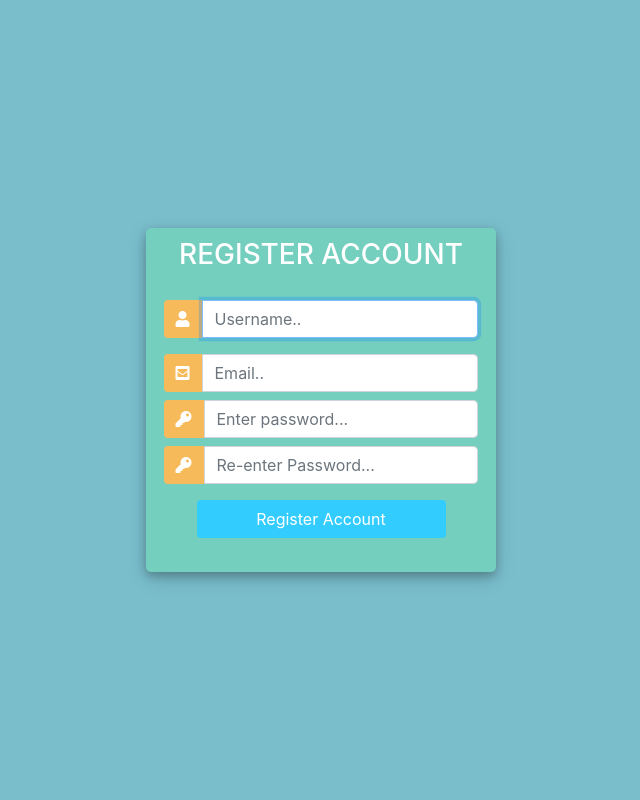
After one commit to regmibishal42/conceptOne, a Django app: page /registerPage in a window 1280 px wide. The commit adds this page. Shown: the whole page, without its empty margins (319-959 px from the left). Run offline with Django 3.2, Linux system fonts and the light colour scheme; some libraries are stand-ins or nearby versions.

Commit message:
RegisterPage using Django Bulit In Auth Mehod with Custom Form Creation

```diff
--- /dev/null
+++ b/shop/forms.py
@@ -0,0 +1,11 @@
+from django.forms import ModelForm
+from django.contrib.auth.forms import UserCreationForm
+from django.contrib.auth.models import User
+from django import forms
+
+
+class CreateUserForm(UserCreationForm):
+    class Meta:
+        model = User
+        # only these fild will appear in the Regsiter Page
+        fields = ['username','email','password1','password2']
--- a/shop/templates/shop/base.html
+++ b/shop/templates/shop/base.html
@@ -38,11 +38,12 @@
     </ul>
     <form method='GET' action="/search/"class="form-inline my-2 my-lg-0">
       <input name="search" id='search' class="form-control mr-sm-2" type="search" placeholder="Search" aria-label="Search">
-      <button class="btn btn-outline-success my-2 my-sm-0" type="submit">Search</button>
-      <button type="button" class="btn btn-secondary mx-2" id ="popcart" data-bs-container="body" data-bs-toggle="popover" data-bs-placement="bottom" data-bs-content="Bottom popover" data-html="true">
+      <button class="btn btn-outline-success my-4 my-sm-0" type="submit">Search</button>
+      <button type="button" class="btn btn-secondary mx-4" id ="popcart" data-bs-container="body" data-bs-toggle="popover" data-bs-placement="bottom" data-bs-content="Bottom popover" data-html="true">
   Cart(<span id="cart">0</span>)
 </button>
     </form>
+    <button class="btn btn-outline-success my-2 my-sm-0" type="button">Login</button>
   </div>
 </nav>
 
--- /dev/null
+++ b/shop/templates/shop/registerUser.html
@@ -0,0 +1,137 @@
+<!DOCTYPE html>
+<html>
+
+<head>
+	<title>Login</title>
+	<link rel="stylesheet" href="https://stackpath.bootstrapcdn.com/bootstrap/4.1.3/css/bootstrap.min.css" integrity="sha384-MCw98/SFnGE8fJT3GXwEOngsV7Zt27NXFoaoApmYm81iuXoPkFOJwJ8ERdknLPMO" crossorigin="anonymous">
+	<script src="https://ajax.googleapis.com/ajax/libs/jquery/3.3.1/jquery.min.js"></script>
+	<link rel="stylesheet" href="https://use.fontawesome.com/releases/v5.6.1/css/all.css" integrity="sha384-gfdkjb5BdAXd+lj+gudLWI+BXq4IuLW5IT+brZEZsLFm++aCMlF1V92rMkPaX4PP" crossorigin="anonymous">
+
+	<style>
+		body,
+		html {
+			margin: 0;
+			padding: 0;
+			height: 100%;
+			background: #7abecc !important;
+		}
+		.user_card {
+			width: 350px;
+			margin-top: auto;
+			margin-bottom: auto;
+			background: #74cfbf;
+			position: relative;
+			display: flex;
+			justify-content: center;
+			flex-direction: column;
+			padding: 10px;
+			box-shadow: 0 4px 8px 0 rgba(0, 0, 0, 0.2), 0 6px 20px 0 rgba(0, 0, 0, 0.19);
+			-webkit-box-shadow: 0 4px 8px 0 rgba(0, 0, 0, 0.2), 0 6px 20px 0 rgba(0, 0, 0, 0.19);
+			-moz-box-shadow: 0 4px 8px 0 rgba(0, 0, 0, 0.2), 0 6px 20px 0 rgba(0, 0, 0, 0.19);
+			border-radius: 5px;
+
+		}
+
+		.form_container {
+			margin-top: 20px;
+		}
+
+		#form-title{
+			color: #fff;
+		}
+		.login_btn {
+			width: 100%;
+			background: #33ccff !important;
+			color: white !important;
+		}
+		.login_btn:focus {
+			box-shadow: none !important;
+			outline: 0px !important;
+		}
+		.login_container {
+			padding: 0 2rem;
+		}
+		.input-group-text {
+			background: #f7ba5b !important;
+			color: white !important;
+			border: 0 !important;
+			border-radius: 0.25rem 0 0 0.25rem !important;
+		}
+		.input_user,
+		.input_pass:focus {
+			box-shadow: none !important;
+			outline: 0px !important;
+		}
+
+	</style>
+
+</head>
+<body>
+	<div class="container h-100">
+		<div class="d-flex justify-content-center h-100">
+			<div class="user_card">
+				<div class="d-flex justify-content-center">
+					<h3 id="form-title">REGISTER ACCOUNT</h3>
+				</div>
+				<div class="d-flex justify-content-center form_container">
+
+					<form method="POST" action="">
+          {% csrf_token %}
+						<div class="input-group mb-3">
+							<div class="input-group-append">
+								<span class="input-group-text"><i class="fas fa-user"></i></span>
+							</div>
+							{{form.username}}
+						</div>
+						<div class="input-group mb-2">
+							<div class="input-group-append">
+								<span class="input-group-text"><i class="fas fa-envelope-square"></i></span>
+							</div>
+							{{form.email}}
+						</div>
+						<div class="input-group mb-2">
+							<div class="input-group-append">
+								<span class="input-group-text"><i class="fas fa-key"></i></span>
+							</div>
+							{{form.password1}}
+						</div>
+						<div class="input-group mb-2">
+							<div class="input-group-append">
+								<span class="input-group-text"><i class="fas fa-key"></i></span>
+							</div>
+							{{form.password2}}
+						</div>
+
+				   		<div class="d-flex justify-content-center mt-3 login_container">
+				 			<input class="btn login_btn" type="submit" value="Register Account">
+				   		</div>
+					</form>
+				</div>
+
+				<div class="mt-4">
+					<div class="d-flex justify-content-center links">
+						{% comment %} Already have an account? <a href="{% url 'login' %}" class="ml-2">Login</a> {% endcomment %}
+					</div>
+				</div>
+			</div>
+		</div>
+	</div>
+	<script>
+						/* Because i didnt set placeholder values in forms.py they will be set here using vanilla Javascript
+		//We start indexing at one because CSRF_token is considered and input field
+		 */
+
+		//Query All input fields
+		var form_fields = document.getElementsByTagName('input')
+		form_fields[1].placeholder='Username..';
+		form_fields[2].placeholder='Email..';
+		form_fields[3].placeholder='Enter password...';
+		form_fields[4].placeholder='Re-enter Password...';
+
+
+		for (var field in form_fields){
+			form_fields[field].className += ' form-control'
+		}
+	</script>
+</body>
+</html>
--- a/shop/urls.py
+++ b/shop/urls.py
@@ -14,6 +14,7 @@ urlpatterns = [
 #  path('handlerequest/',views.handlerequest,name='handlerequest'),
  path('esewaverify',views.EsewaVerifyView.as_view(),name='esewaverify'),
  path('errorPage',views.errorPage,name='errorPage'),
+ path('registerPage',views.registerPage,name='registerPage'),
 
 
 ]
--- a/shop/views.py
+++ b/shop/views.py
@@ -5,7 +5,8 @@ from django.shortcuts import redirect, render
 from django.http import HttpResponse, response
 from .models import Orders, Product,Contact,orderUpdate
 from math import ceil
-from django.views.decorators.csrf import csrf_exempt
+from django.contrib.auth.forms import UserCreationForm
+from .forms import CreateUserForm
 
 import xml.etree.ElementTree as Et
 
@@ -171,3 +172,21 @@ class EsewaVerifyView(View):
 
 def errorPage(request):
     return render(request,'shop/errorPage.html')
+
+
+
+
+# For Authenticating and Creating users using Django Inbuild Auth Method That
+#  handles duplicate usernames and passwords
+
+def registerPage(request):
+    # form = UserCreationForm()
+    form = CreateUserForm()
+    if request.method == "POST":
+        form = CreateUserForm(request.POST)
+        if form.is_valid():
+            form.save()
+
+
+    context = {'form':form}
+    return render(request,'shop/registerUser.html',context)
```
Also changed, not shown: shop/templates/shop/login.html (+36 -48 lines), db.sqlite3, 1 other file.
